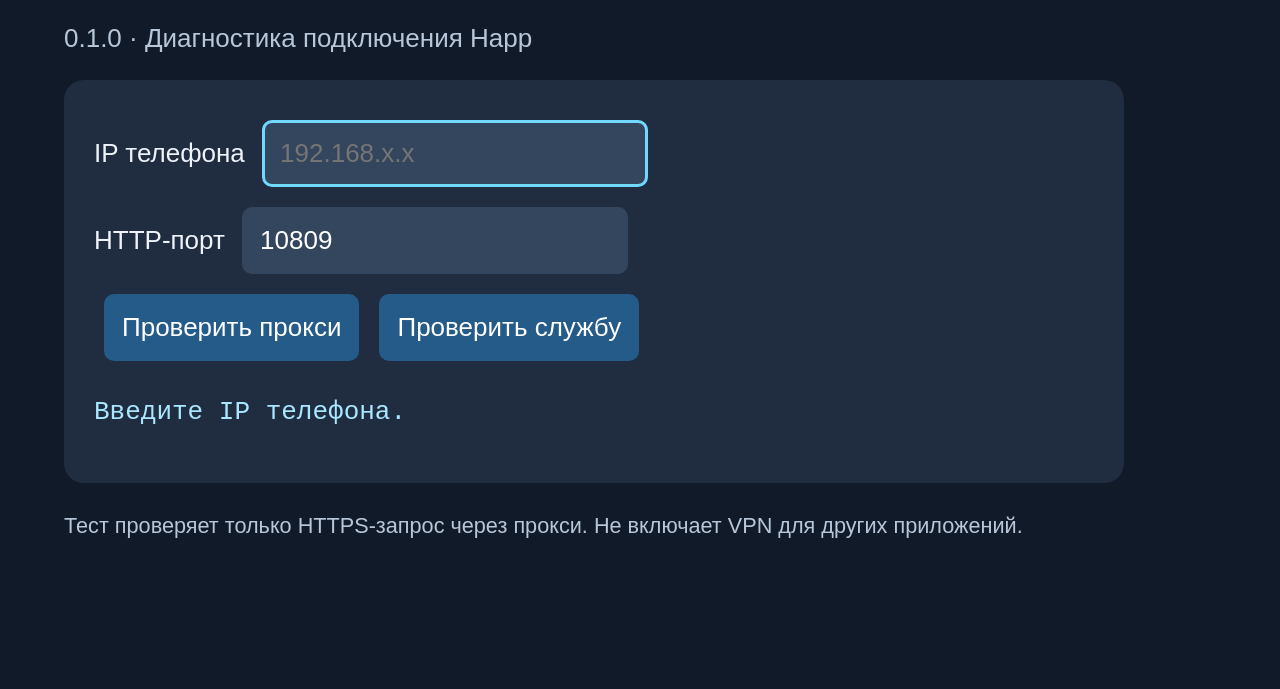
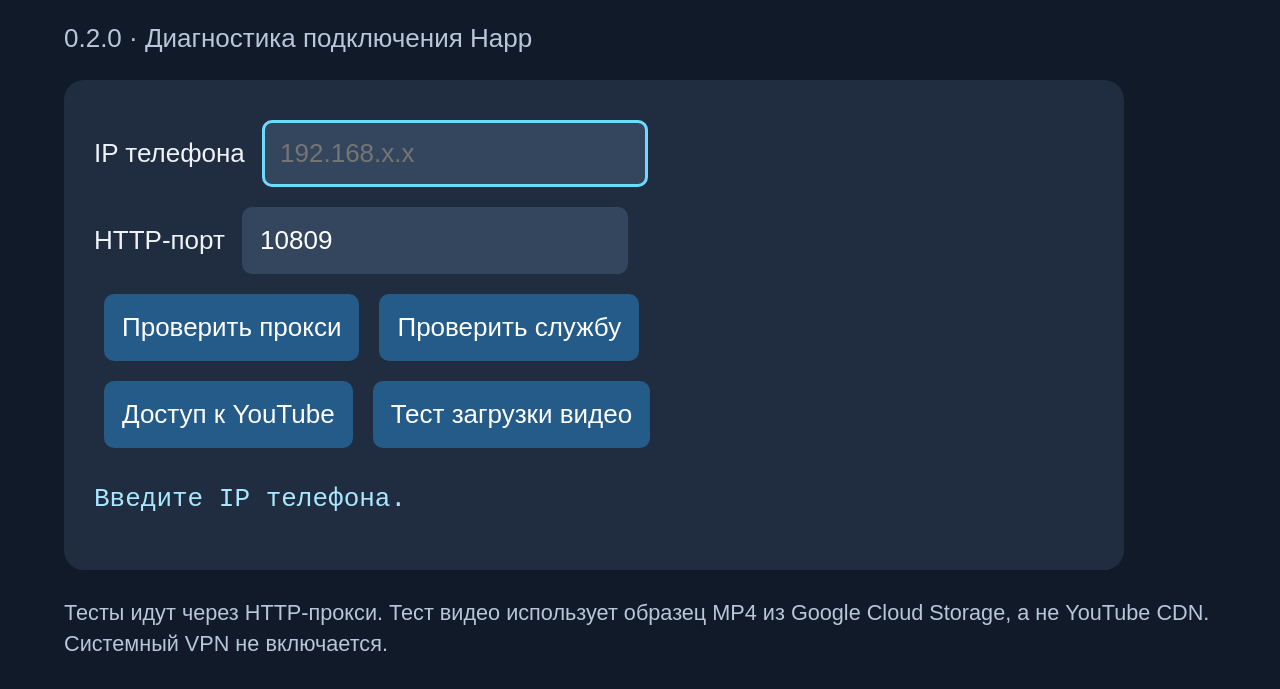
Before and after one commit to moskvin34-tech/TizenHome, a website: page app/index.html in a window 1280 px wide. Shown: the part 129-818 px from the top of the page. Drawn offline with Linux system fonts and the light colour scheme.

Commit message:
Add network test controls and status in Russian

```diff
--- a/app/index.html
+++ b/app/index.html
@@ -1,8 +1,8 @@
 <!doctype html><html lang="ru"><head><meta charset="utf-8"><meta name="viewport" content="width=device-width, initial-scale=1"><title>TizenHome</title><style>
 body{background:#111a28;color:#eef3fa;font:26px Arial,sans-serif;margin:5%;}h1{font-size:54px;margin:0}p{color:#b7c7d9}section{background:#202d40;padding:30px;border-radius:20px;max-width:1000px}input,button{font:inherit;padding:15px;margin:10px;border:3px solid transparent;border-radius:10px;color:white;background:#34465d}input{width:350px}button:focus,input:focus{outline:0;border-color:#71d9ff}button{background:#245b88}pre{white-space:pre-wrap;color:#a9e7ff}small{color:#b7c7d9}
-</style></head><body><h1>TizenHome</h1><p>0.1.0 · Диагностика подключения Happ</p><section><label>IP телефона <input id="host" placeholder="192.168.x.x"></label><br><label>HTTP-порт <input id="port" value="10809" type="text"></label><br><button id="test">Проверить прокси</button><button id="health">Проверить службу</button><pre id="result">Введите IP телефона.</pre></section><p><small>Тест проверяет только HTTPS-запрос через прокси. Не включает VPN для других приложений.</small></p><script>
-(function(){var ids=['host','port','test','health'],nodes=ids.map(function(id){return document.getElementById(id);}),r=document.getElementById('result');try{nodes[0].value=localStorage.getItem('th-host')||'';nodes[1].value=localStorage.getItem('th-port')||'10809';}catch(e){}
-function call(path){r.textContent='Проверяем…';var x=new XMLHttpRequest();x.open('GET','http://127.0.0.1:8094'+path,true);x.timeout=20000;x.onload=function(){try{var d=JSON.parse(x.responseText);r.textContent=d.error?'Ошибка: '+d.error:d.ip?'Прокси работает. Внешний IP: '+d.ip:d.ok?'Служба запущена':'Неизвестный ответ';}catch(e){r.textContent='Ошибка HTTP '+x.status;}};x.onerror=function(){r.textContent='Служба недоступна';};x.ontimeout=function(){r.textContent='Превышено время ожидания';};x.send();}
-nodes[2].onclick=function(){try{localStorage.setItem('th-host',nodes[0].value);localStorage.setItem('th-port',nodes[1].value);}catch(e){}call('/test?host='+encodeURIComponent(nodes[0].value.trim())+'&port='+encodeURIComponent(nodes[1].value.trim()));};nodes[3].onclick=function(){call('/health');};
-document.addEventListener('keydown',function(e){var k=e.keyCode,i=nodes.indexOf(document.activeElement);if(k===38||k===40||((k===37||k===39)&&i>=2)){e.preventDefault();nodes[(Math.max(0,i)+(k===38||k===37?3:1))%4].focus();}});nodes[0].focus();})();
+</style></head><body><h1>TizenHome</h1><p>0.2.0 · Диагностика подключения Happ</p><section><label>IP телефона <input id="host" placeholder="192.168.x.x"></label><br><label>HTTP-порт <input id="port" value="10809" type="text"></label><br><button id="test">Проверить прокси</button><button id="health">Проверить службу</button><br><button id="youtube">Доступ к YouTube</button><button id="media">Тест загрузки видео</button><pre id="result">Введите IP телефона.</pre></section><p><small>Тесты идут через HTTP-прокси. Тест видео использует образец MP4 из Google Cloud Storage, а не YouTube CDN. Системный VPN не включается.</small></p><script>
+(function(){var ids=['host','port','test','health','youtube','media'],nodes=ids.map(function(id){return document.getElementById(id);}),r=document.getElementById('result');try{nodes[0].value=localStorage.getItem('th-host')||'';nodes[1].value=localStorage.getItem('th-port')||'10809';}catch(e){}
+function call(path){r.textContent='Проверяем…';var x=new XMLHttpRequest();x.open('GET','http://127.0.0.1:8094'+path,true);x.timeout=20000;x.onload=function(){try{var d=JSON.parse(x.responseText);r.textContent=d.error?'Ошибка: '+d.error:d.ip?'Прокси работает. Внешний IP: '+d.ip:d.ok?'Служба запущена':d.status?'HTTP '+d.status+' · '+d.bytes+' байт · '+d.ms+' мс\nТип: '+d.type+(d.range?' · Range подтверждён':''):'Неизвестный ответ';}catch(e){r.textContent='Ошибка HTTP '+x.status;}};x.onerror=function(){r.textContent='Служба недоступна';};x.ontimeout=function(){r.textContent='Превышено время ожидания';};x.send();}
+nodes[2].onclick=function(){try{localStorage.setItem('th-host',nodes[0].value);localStorage.setItem('th-port',nodes[1].value);}catch(e){}call('/test?host='+encodeURIComponent(nodes[0].value.trim())+'&port='+encodeURIComponent(nodes[1].value.trim()));};nodes[3].onclick=function(){call('/health');};function extra(path){try{localStorage.setItem('th-host',nodes[0].value);localStorage.setItem('th-port',nodes[1].value);}catch(e){}call(path+'?host='+encodeURIComponent(nodes[0].value.trim())+'&port='+encodeURIComponent(nodes[1].value.trim()));}nodes[4].onclick=function(){extra('/youtube');};nodes[5].onclick=function(){extra('/media');};
+document.addEventListener('keydown',function(e){var k=e.keyCode,i=nodes.indexOf(document.activeElement);if(k===38||k===40||((k===37||k===39)&&i>=2)){e.preventDefault();nodes[(Math.max(0,i)+(k===38||k===37?nodes.length-1:1))%nodes.length].focus();}});nodes[0].focus();})();
 </script></body></html>
```
